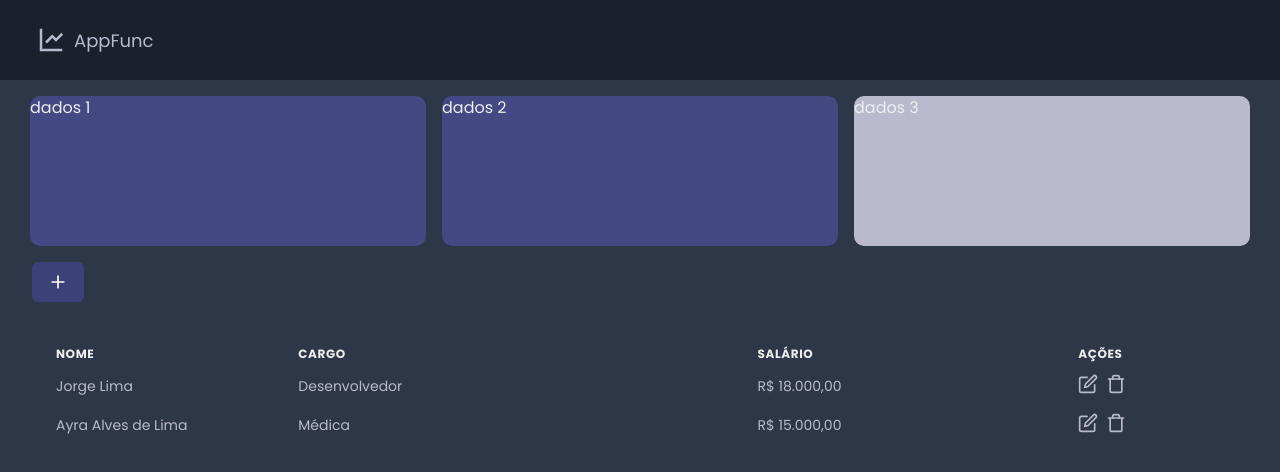
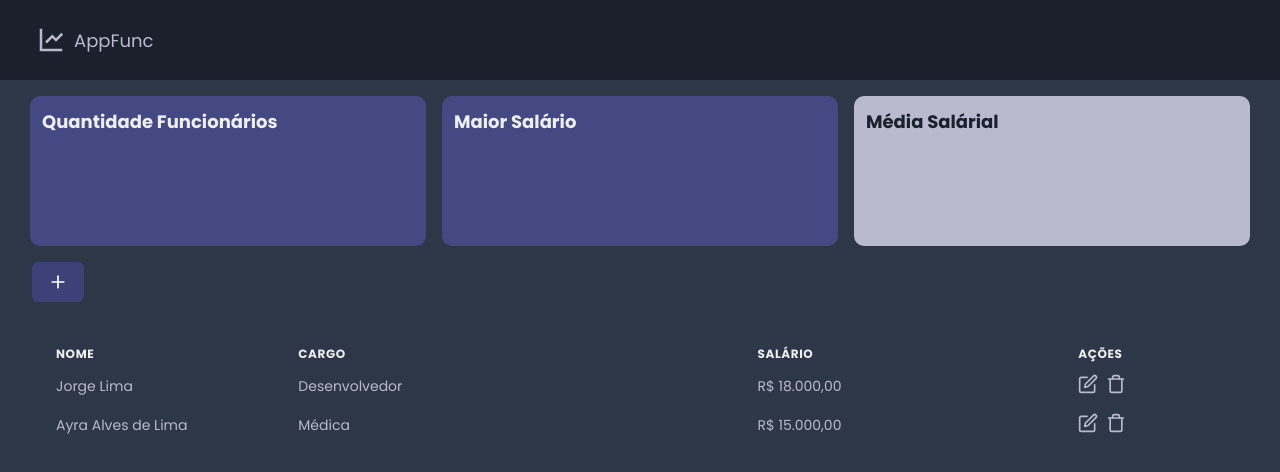
Before and after one commit to jorgelucasalima/funcapp, a Next.js app: page / in a window 1280 px wide. Shown: the top 472 px of the page. Built offline with nearby package versions, Linux system fonts and the light colour scheme.

Commit message:
ajustado dashboard

```diff
--- a/src/components/Dashboard/index.jsx
+++ b/src/components/Dashboard/index.jsx
@@ -1,7 +1,13 @@
-import { SimpleGrid, Box, Icon } from '@chakra-ui/react'
+import { SimpleGrid, Box, Icon, Text } from '@chakra-ui/react'
+import { TabelaFuncionarios } from '../TabelaFuncionarios'
+import { FuncionarioContext } from '../../contexts/funcionarios'
+import { useContext } from 'react'
+
+export function Dashboard() {
+
+  const {funcionarios} = useContext(FuncionarioContext)
 
 
-export function Dashboard() {
   return(
     <SimpleGrid
       columns={3}
@@ -17,7 +23,15 @@ export function Dashboard() {
         width='25'
         borderRadius='10px'
       >
-        dados 1
+        <Text
+          fontSize='lg'
+          fontWeight='bold'
+          color='brand.500'
+          mt='3'
+          ml='3'
+        >
+          Quantidade Funcionários
+        </Text>
       </Box>
       <Box
         bg='brand.850'
@@ -25,7 +39,15 @@ export function Dashboard() {
         width='25'
         borderRadius='10px'
       >
-        dados 2
+        <Text
+          fontSize='lg'
+          fontWeight='bold'
+          color='brand.500'
+          mt='3'
+          ml='3'
+        >
+          Maior Salário
+        </Text>
       </Box>
       <Box
         bg='brand.600'
@@ -33,7 +55,15 @@ export function Dashboard() {
         width='25'
         borderRadius='10px'
       >
-        dados 3
+        <Text
+          fontSize='lg'
+          fontWeight='bold'
+          color='brand.700'
+          mt='3'
+          ml='3'
+        >
+          Média Salárial
+        </Text>
       </Box>
     </SimpleGrid>
   )
--- a/src/components/TabelaFuncionarios/index.jsx
+++ b/src/components/TabelaFuncionarios/index.jsx
@@ -66,7 +66,7 @@ export function TabelaFuncionarios() {
           <ModalCloseButton />
           <ModalBody>
 
-
+            aqui criar FormControl com imput
 
             <ModalFooter>
               <Button
--- /dev/null
+++ b/src/contexts/funcionarios.js
@@ -0,0 +1,16 @@
+import { useState, createContext } from "react";
+
+export const FuncionarioContext = createContext({})
+
+function FuncionarioProvider({children}) {
+
+  const [funcionarios, setFuncionarios] = useState([]);
+
+  return(
+    <FuncionarioContext.Provider value={{funcionarios}}>
+      {children}
+    </FuncionarioContext.Provider>
+  )
+}
+
+export default FuncionarioProvider
--- a/src/pages/_app.jsx
+++ b/src/pages/_app.jsx
@@ -1,13 +1,17 @@
 import { ChakraProvider } from '@chakra-ui/react'
 import { theme } from '../styles/theme'
+import FuncionarioProvider from '../contexts/funcionarios';
 
 function MyApp({ Component, pageProps }) {
 
   return (
 
-    <ChakraProvider theme={theme}>
-      <Component {...pageProps} />
-    </ChakraProvider>
+    <FuncionarioProvider>
+      <ChakraProvider theme={theme}>
+        <Component {...pageProps} />
+      </ChakraProvider>
+    </FuncionarioProvider>
+
   );
 }
 
```
